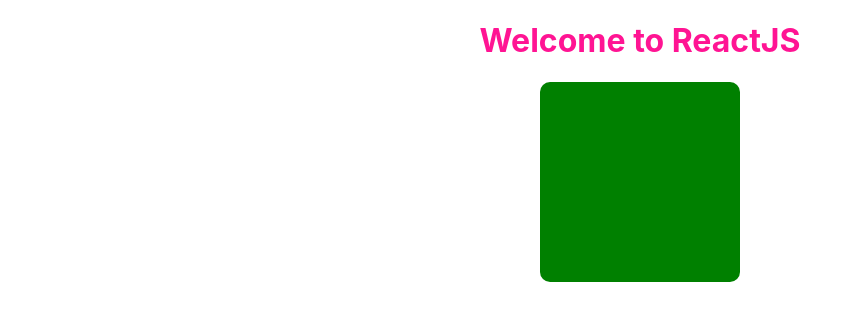
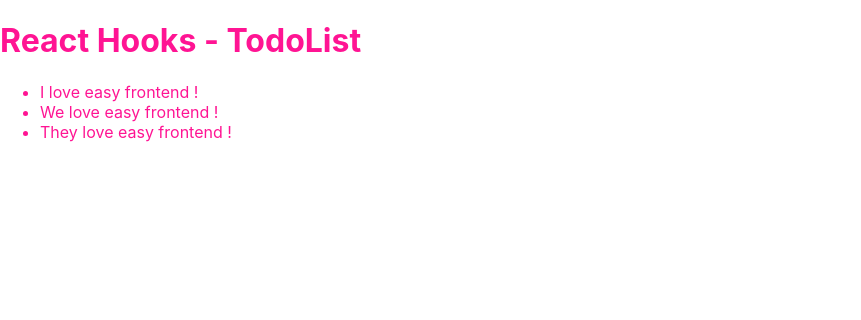
Before and after one commit to toinguyen-hub/react-hooks-basic, a React (Create React App) app: page / in a window 1280 px wide. Shown: the top 320 px of the page, without its empty margins (0-861 px from the left). Built offline with nearby package versions, Linux system fonts and the light colour scheme.

Commit message:
useState TodoList

```diff
--- a/src/App.js
+++ b/src/App.js
@@ -1,12 +1,32 @@
+import React, { useState } from 'react';
+import './App.scss';
+import TodoList from './Components/TodoList';
 
-import './App.scss';
-import ColorBox from './Components/ColorBox';
+
 
 function App() {
+
+  const [todoList, setTodoList] = useState([
+    { id: 1, title: 'I love easy frontend !' },
+    { id: 2, title: 'We love easy frontend !' },
+    { id: 3, title: 'They love easy frontend !' }
+  ]);
+
+  function handleTodoClick(todo) {
+    console.log(todo);
+    const index = todoList.findIndex(x => x.id === todo.id);
+    if (index < 0) return false;
+
+    const newTodoList = [...todoList];
+    newTodoList.splice(index, 1);
+
+    setTodoList(newTodoList);
+  }
+
   return (
     <div className="App">
-      <h1>Welcome to ReactJS</h1>
-      <ColorBox />
+      <h1>React Hooks - TodoList</h1>
+      <TodoList todos={todoList} onTodoClick={handleTodoClick} />
     </div>
   );
 }
--- a/src/App.scss
+++ b/src/App.scss
@@ -1,4 +1,4 @@
 .App {
-  text-align: center;
+  // text-align: center;
   color : deeppink
 }
--- a/src/Components/ColorBox/index.js
+++ b/src/Components/ColorBox/index.jsx
@@ -1,5 +1,4 @@
 import React, { useState } from 'react';
-import PropTypes from 'prop-types';
 import './ColorBox.scss';
 
 ColorBox.propTypes = {
--- /dev/null
+++ b/src/Components/TodoList/index.jsx
@@ -0,0 +1,42 @@
+import React from 'react';
+import PropTypes from 'prop-types';
+
+TodoList.propTypes = {
+    todos: PropTypes.array,
+    onTodoClick: PropTypes.func
+
+};
+
+TodoList.defaultProps = {
+    todos: [],
+    onTodoClick: null,
+}
+
+
+function TodoList(props) {
+
+    const { todos, onTodoClick } = props;
+
+    function handleClick(todo) {
+        if (onTodoClick) {
+            onTodoClick(todo);
+        }
+    }
+
+
+    return (
+
+        <ul className="todo-list">
+            {todos.map(todo => (
+                <li key={todo.id}
+                    onClick={() => handleClick(todo)}
+                >
+                    {todo.title}
+                </li>
+            ))}
+        </ul>
+
+    );
+}
+
+export default TodoList;
```
